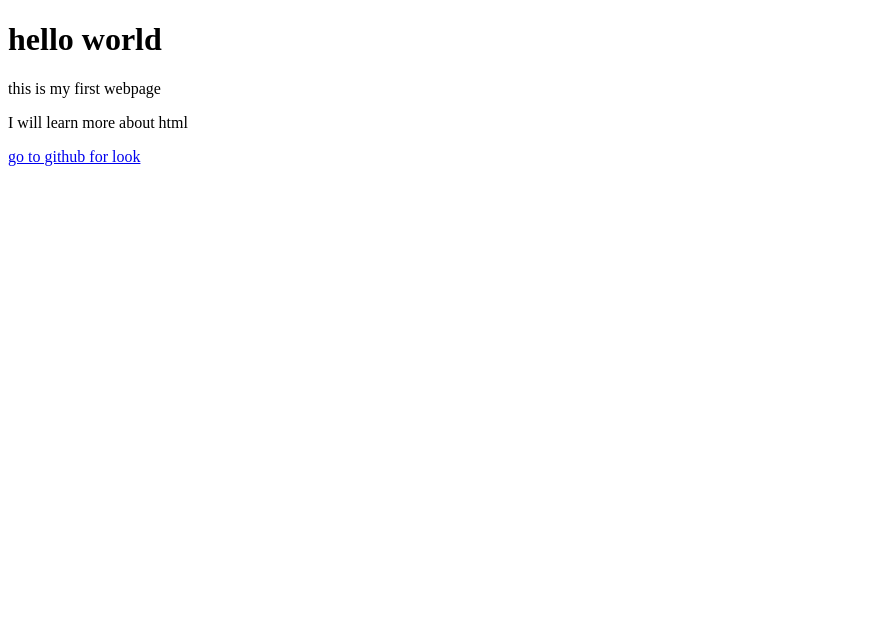
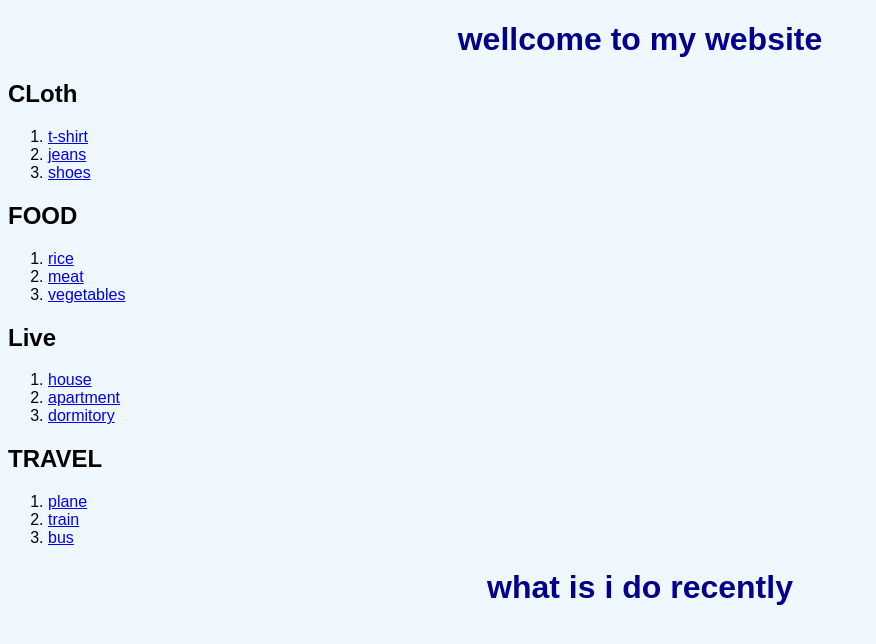
Before and after one commit to fresh-meng/hello-world, a plain HTML site: page index.html in a window 1280 px wide. Shown: the whole page, without its empty margins (0-876 px from the left). Drawn offline with Linux system fonts and the light colour scheme.

Commit message:
第二次尝试修改

```diff
--- a/index.html
+++ b/index.html
@@ -1,13 +1,37 @@
 <!Doctype html>
 <html lang="cn">
+<link rel="stylesheet" href="styles.css">
 <head>
     <meta charset="UTF-8">
     <title>my first webpage</title>
+    <link rel="stylesheet" href="styles.css">
 </head>
 <body>
-    <h1>hello world</h1>
-    <p>this is my first webpage</p>
-    <p>I will learn more about html</p>
-    <a href="https://www.github.com" target="_blank">go to github for look</a>
+    <h1>wellcome to my website</h1>
+    <h2>CLoth</h2>
+    <ol>
+        <li><a href="https://www.google.com.hk/search?q=t-shirt" target="_blank">t-shirt</a></li>
+        <li><a href="https://www.google.com.hk/search?q=jeans" target="_blank">jeans</a></li>
+        <li><a href="https://www.google.com.hk/search?q=shoes" target="_blank">shoes</a></li>
+    </ol>
+    <h2>FOOD</h2>
+    <ol>
+        <li><a href="https://www.google.com.hk/search?q=rice" target="_blank">rice</a></li>
+        <li><a href="https://www.google.com.hk/search?q=meat" target="_blank">meat</a></li>
+        <li><a href="https://www.google.com.hk/search?q=vegetables" target="_blank">vegetables</a></li>
+    </ol>
+    <h2>Live</h2>
+    <ol>
+        <li><a href="https://www.google.com.hk/search?q=house" target="_blank">house</a></li>
+        <li><a href="https://www.google.com.hk/search?q=apartment" target="_blank">apartment</a></li>
+        <li><a href="https://www.google.com.hk/search?q=dormitory" target="_blank">dormitory</a></li>
+    </ol>
+    <h2>TRAVEL</h2>
+    <ol>
+        <li><a href="https://www.google.com.hk/search?q=plane" target="_blank">plane</a></li>
+        <li><a href="https://www.google.com.hk/search?q=train" target="_blank">train</a></li>
+        <li><a href="https://www.google.com.hk/search?q=bus" target="_blank">bus</a></li>
+    </ol>
+    <h1>what is i do recently</h1>
 </body>
 </html>
--- /dev/null
+++ b/styles.css
@@ -0,0 +1,12 @@
+body{
+    background-color:aliceblue;
+    font-family: Arial, sans-serif;
+}
+h1{
+    color:darkblue;
+    text-align: center;
+}
+p{
+    color: gray;
+    font-size: 18px;
+}
```
